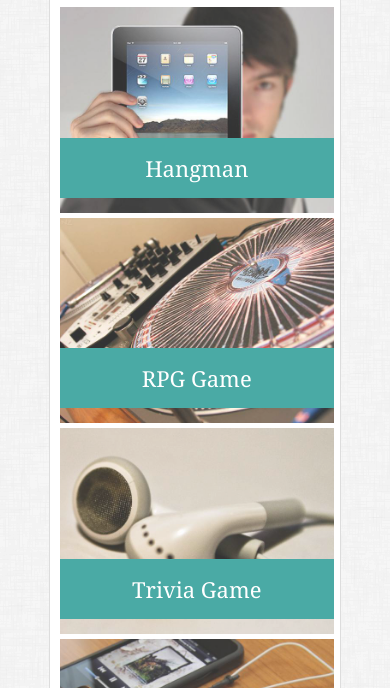
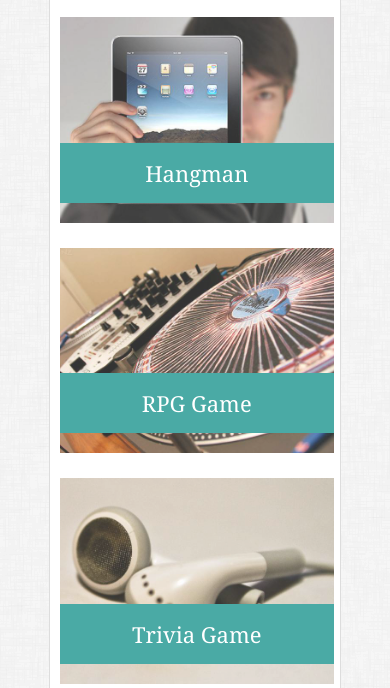
Before and after one commit to KJKirchgesler/Responsive-Portfolio, a plain HTML site: page portfolio.html in a window 390 px wide. Shown: the part 156-844 px from the top of the page. Drawn offline with Linux system fonts and the light colour scheme.

Commit message:
aligned images for max-width: 640px in portfolio.html

```diff
--- a/assets/css/style.css
+++ b/assets/css/style.css
@@ -283,7 +283,7 @@ h3,
 @media screen and (max-width: 640px) {
   .work {
       float: none;
-      margin: 0 auto;
+      align-items: center;
   }
 }
 
@@ -295,6 +295,12 @@ h3,
   width: 100%;
   border: 0 none;
   opacity: 0.8;
+}
+
+@media screen and (max-width: 640px) {
+  .work img {
+      display: block;
+  }
 }
 
 .work h3 {
```
